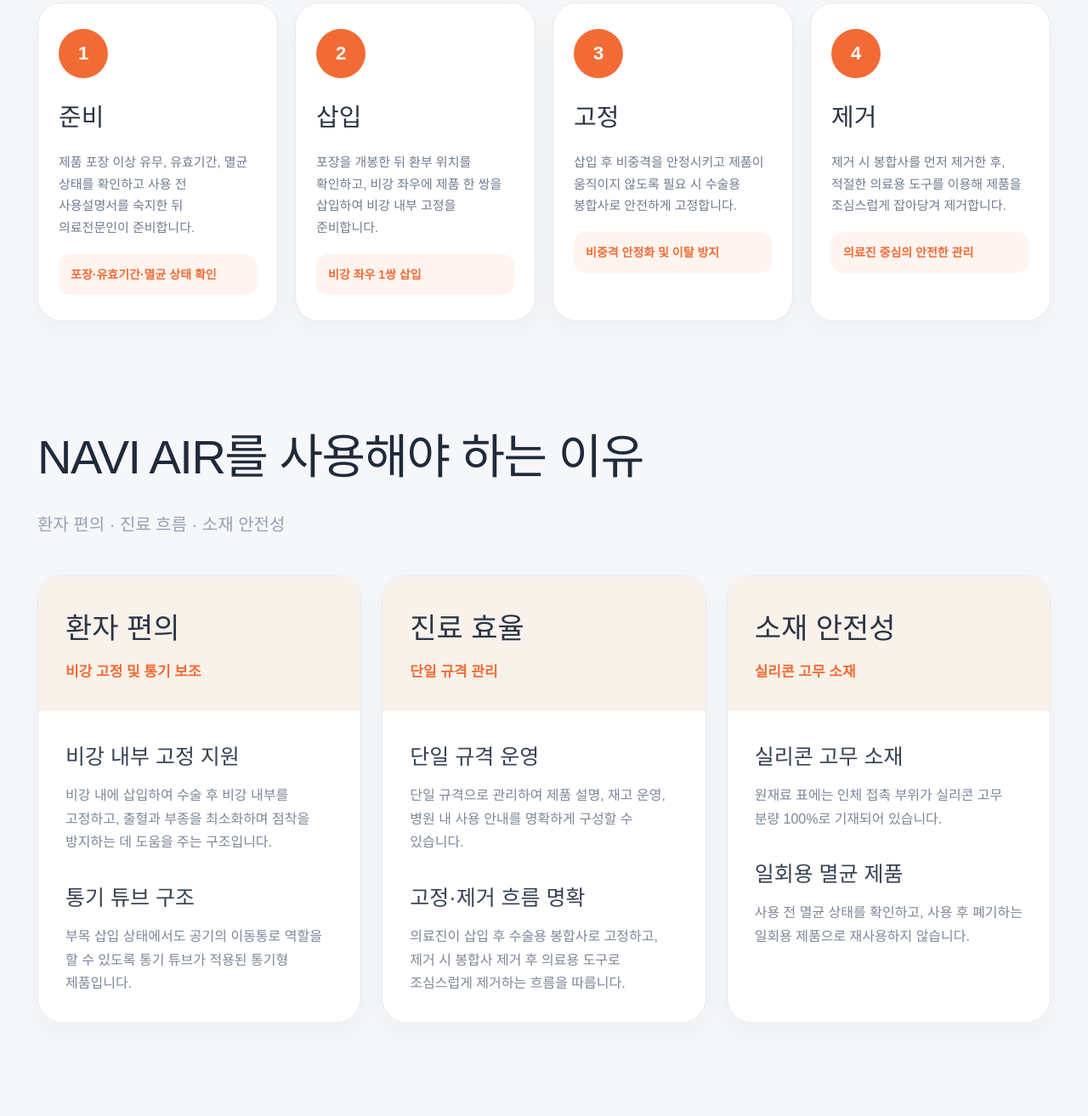
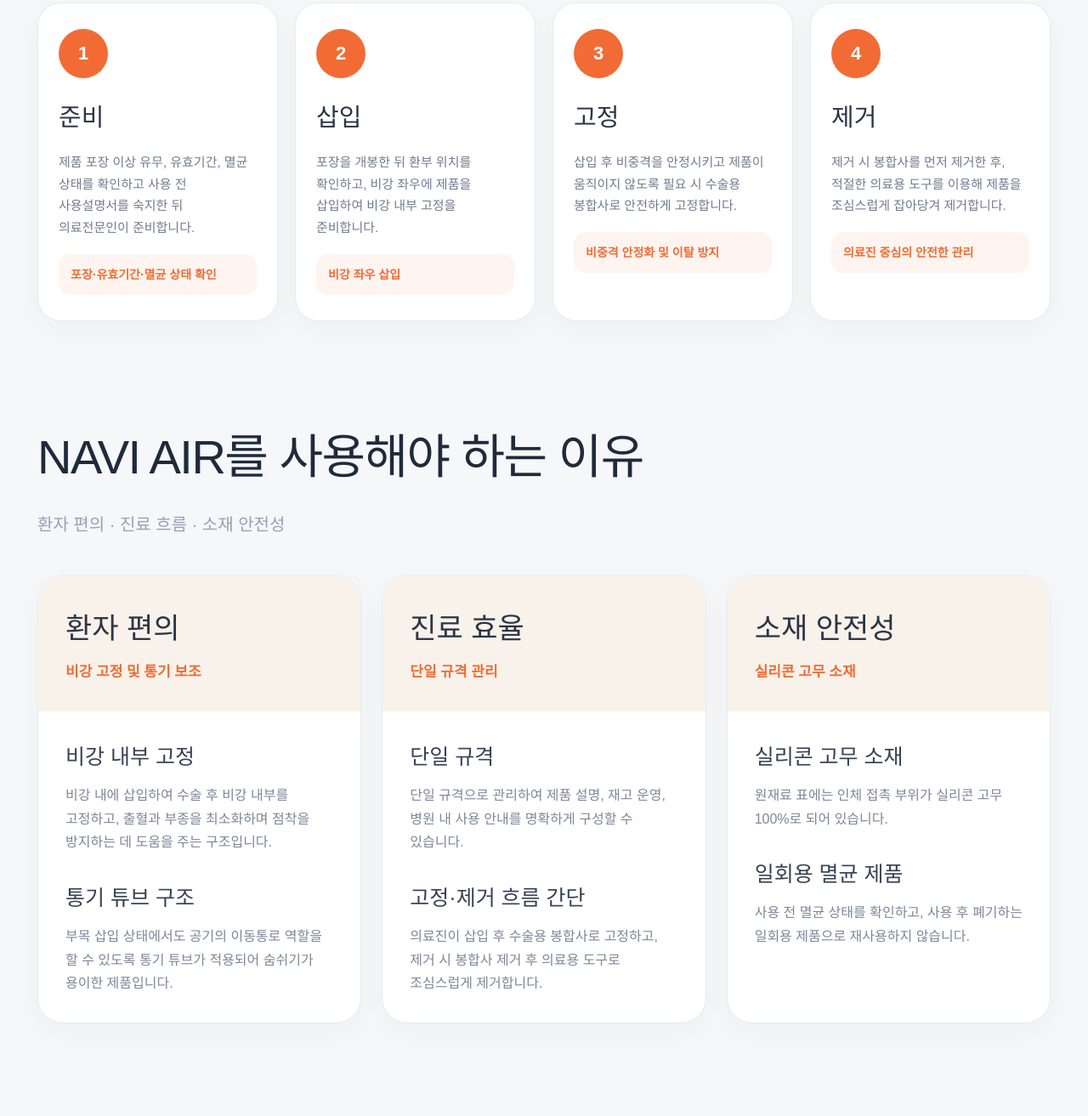
Before and after one commit to hajwmg/NAVI_AIR, a plain HTML site: page index.html in a window 1280 px wide. Shown: the part 1166-2479 px from the top of the page at 85% size. Drawn offline with Linux system fonts and the light colour scheme.

Commit message:
Update index.html

```diff
--- a/index.html
+++ b/index.html
@@ -1167,9 +1167,9 @@
                 <h3>삽입</h3>
                 <p>
                     포장을 개봉한 뒤 환부 위치를 확인하고, 비강 좌우에
-                    제품 한 쌍을 삽입하여 비강 내부 고정을 준비합니다.
+                    제품을 삽입하여 비강 내부 고정을 준비합니다.
                 </p>
-                <div class="highlight">비강 좌우 1쌍 삽입</div>
+                <div class="highlight">비강 좌우 삽입</div>
             </div>
 
             <div class="step-card">
@@ -1206,7 +1206,7 @@
                 </div>
                 <div class="value-body">
                     <div class="value-item">
-                        <h4>비강 내부 고정 지원</h4>
+                        <h4>비강 내부 고정</h4>
                         <p>
                             비강 내에 삽입하여 수술 후 비강 내부를 고정하고,
                             출혈과 부종을 최소화하며 점착을 방지하는 데 도움을 주는 구조입니다.
@@ -1216,7 +1216,7 @@
                         <h4>통기 튜브 구조</h4>
                         <p>
                             부목 삽입 상태에서도 공기의 이동통로 역할을 할 수 있도록
-                            통기 튜브가 적용된 통기형 제품입니다.
+                            통기 튜브가 적용되어 숨쉬기가 용이한 제품입니다.
                         </p>
                     </div>
                 </div>
@@ -1229,17 +1229,17 @@
                 </div>
                 <div class="value-body">
                     <div class="value-item">
-                        <h4>단일 규격 운영</h4>
+                        <h4>단일 규격</h4>
                         <p>
                             단일 규격으로 관리하여 제품 설명, 재고 운영,
                             병원 내 사용 안내를 명확하게 구성할 수 있습니다.
                         </p>
                     </div>
                     <div class="value-item">
-                        <h4>고정·제거 흐름 명확</h4>
+                        <h4>고정·제거 흐름 간단</h4>
                         <p>
                             의료진이 삽입 후 수술용 봉합사로 고정하고, 제거 시 봉합사 제거 후
-                            의료용 도구로 조심스럽게 제거하는 흐름을 따릅니다.
+                            의료용 도구로 조심스럽게 제거합니다.
                         </p>
                     </div>
                 </div>
@@ -1255,7 +1255,7 @@
                         <h4>실리콘 고무 소재</h4>
                         <p>
                             원재료 표에는 인체 접촉 부위가 실리콘 고무
-                            분량 100%로 기재되어 있습니다.
+                            100%로 되어 있습니다.
                         </p>
                     </div>
                     <div class="value-item">
@@ -1286,8 +1286,8 @@
                     <h3>규격 정보</h3>
                     <div class="diameter">
                         <div class="diameter-item">
-                            <span>길이 x 높이</span>
-                            <strong>85.6 x 28.8</strong>
+                            <span>길이 x 폭</span>
+                            <strong>85.6 x 28.8 mm</strong>
                         </div>
                         <div class="diameter-item">
                             <span>통기 지름</span>
```
